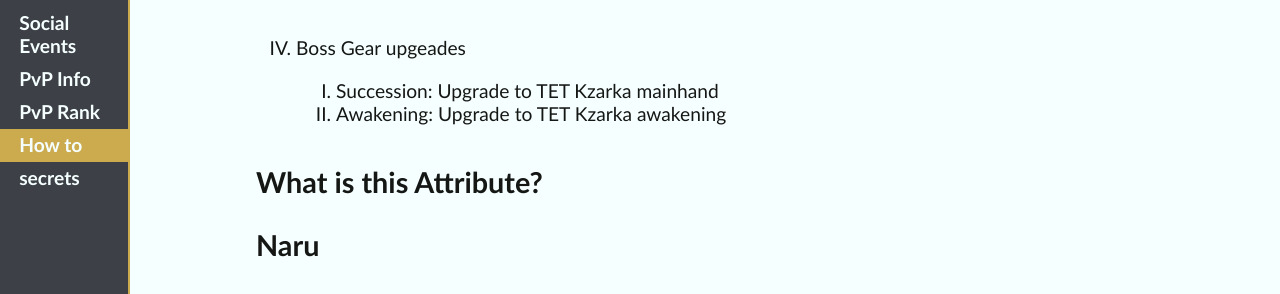
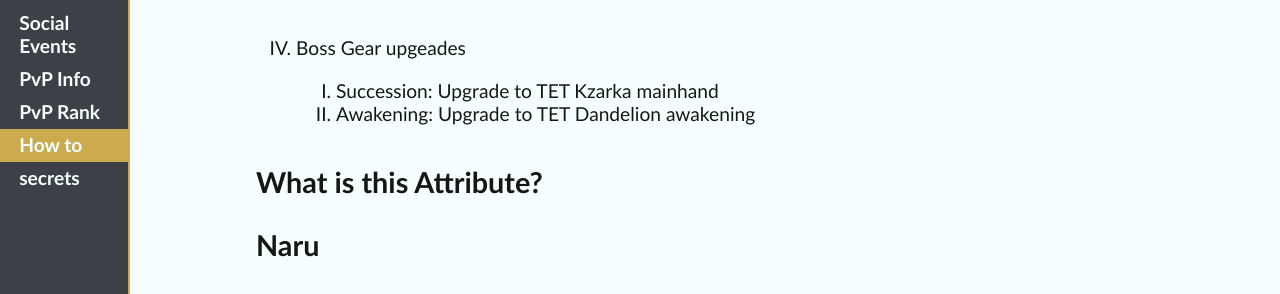
Before and after one commit to ideonella/ideonella.github.io, a Jekyll site: the page built from guide.md, in a window 1280 px wide and 900 px high, scrolled down 1620 px. Shown: the part 158-452 px from the top of the window. Built offline with Jekyll 4.4.1, drawn with Linux system fonts in a browser that asks for light colours.

Commit message:
guide correction

```diff
--- a/guide.md
+++ b/guide.md
@@ -44,7 +44,7 @@
     - If you're strapped for silver, enhance your Red Sand Crystal Rings from the Vallencia questline and Forest's Eye Earrings, a decent alternative to Red Coral Earrings even if you do have the cash, from the Kamasylve questline for the time being.
  4. Boss Gear upgeades
     - Succession: Upgrade to TET Kzarka mainhand
-    -  Awakening: Upgrade to TET Kzarka awakening
+    -  Awakening: Upgrade to TET Dandelion awakening
 
 
 
```
